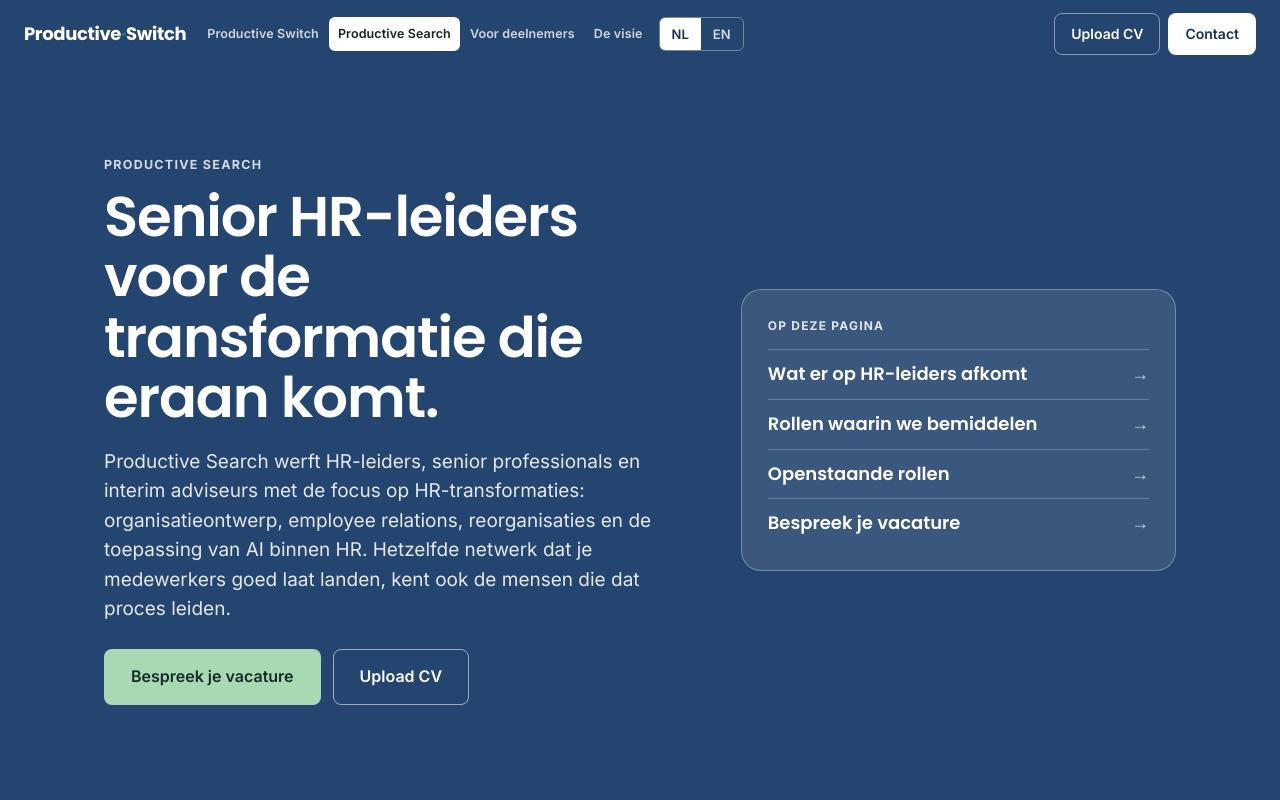
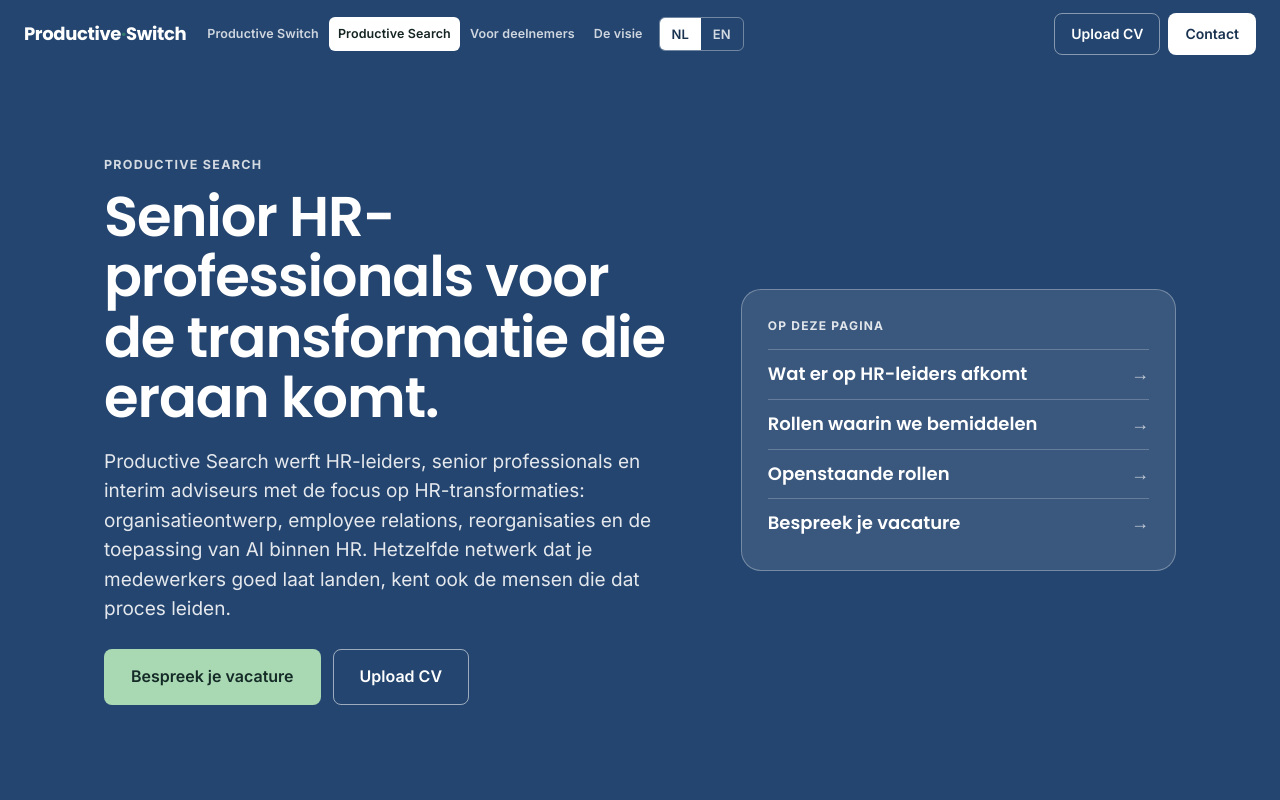
Before and after one commit to ProductiveSwitch/switch-showcase, a Next.js app: page /productive-search in a window 1280 px wide. Shown: the top 800 px of the page. Built offline with nearby package versions, Linux system fonts and the light colour scheme.

Commit message:
Search hero title: senior HR-professionals
Co-Authored-By: Claude Fable 5.1 <noreply@anthropic.com>

```diff
--- a/components/ProductiveSearchPage.tsx
+++ b/components/ProductiveSearchPage.tsx
@@ -27,8 +27,8 @@ export function ProductiveSearchPage() {
             <div className="eyebrow">Productive Search</div>
             <h1>
               {t({
-                nl: "Senior HR-leiders voor de transformatie die eraan komt.",
-                en: "Senior HR leaders for the transformation that's coming.",
+                nl: "Senior HR-professionals voor de transformatie die eraan komt.",
+                en: "Senior HR professionals for the transformation that's coming.",
               })}
             </h1>
             <p className="lede">
```
